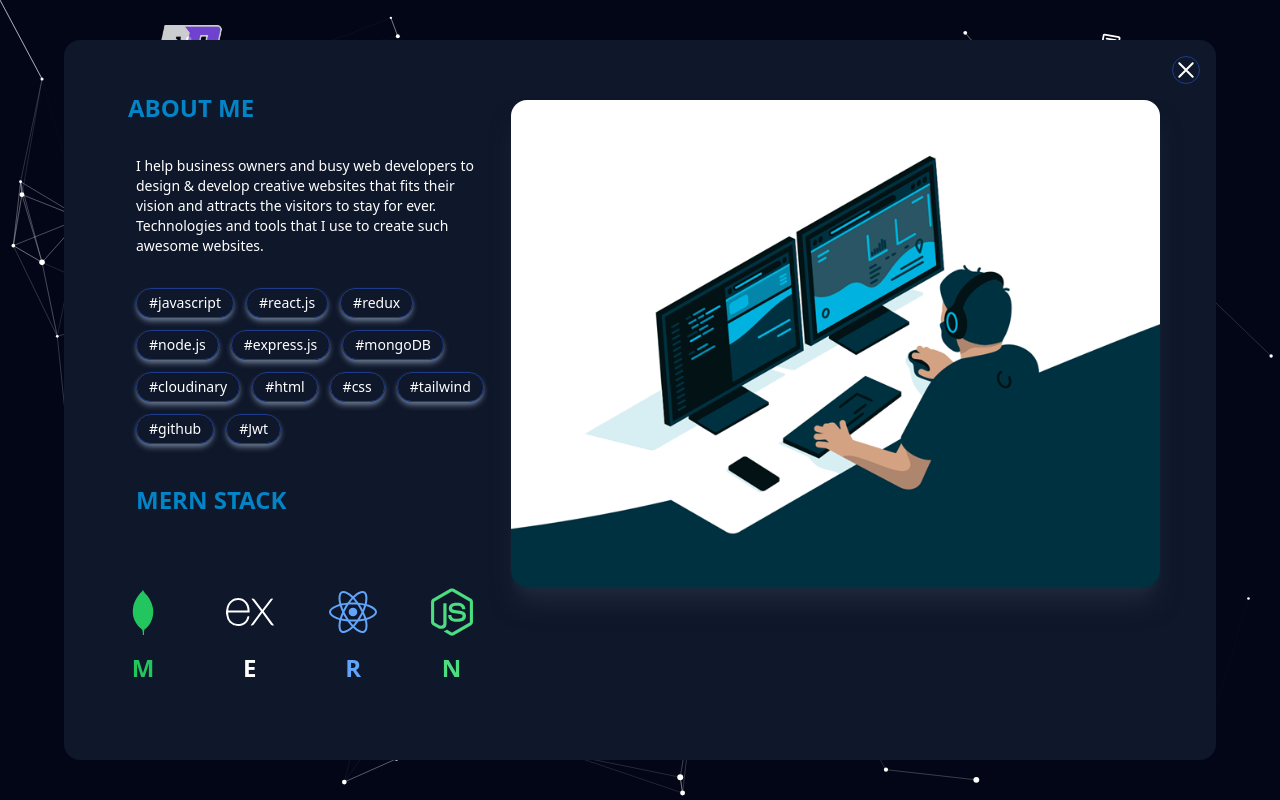
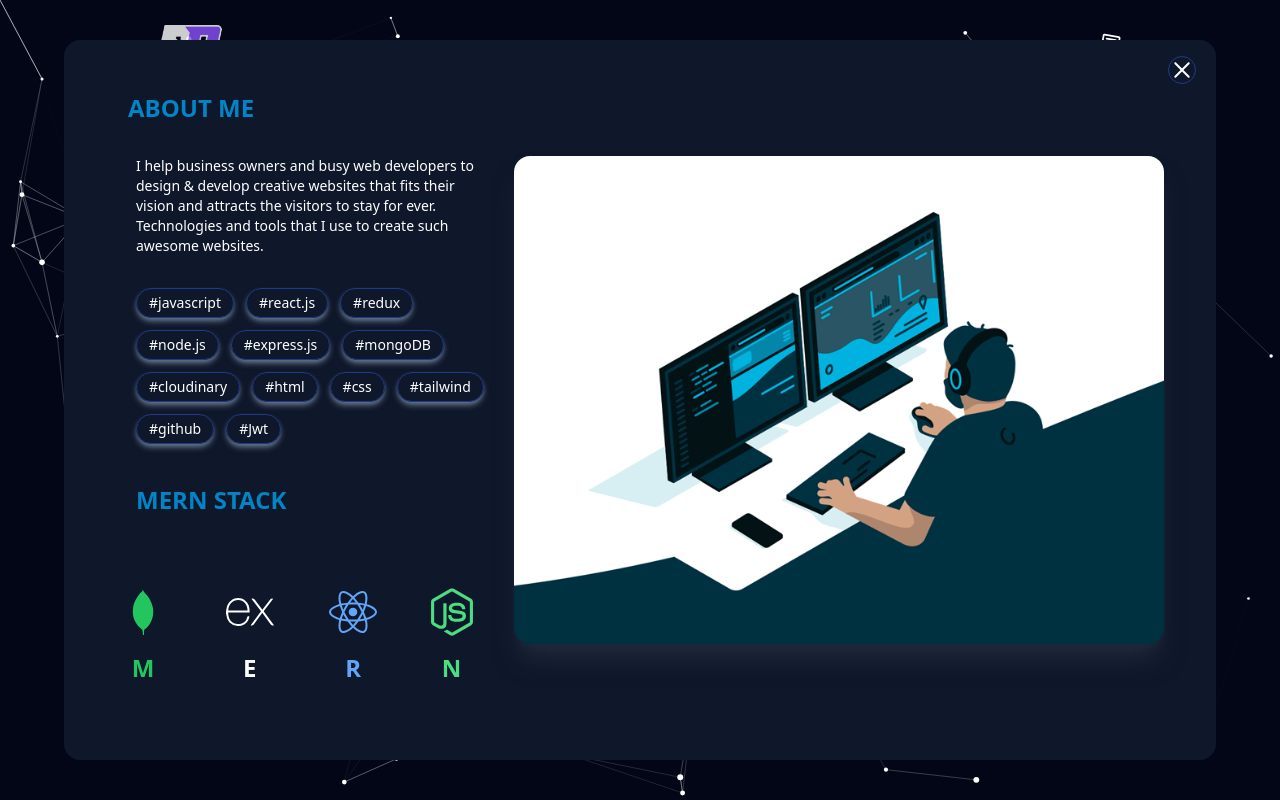
Before and after one commit to Namank65/MyPortfolio, a React (Vite) app: page / in a window 1280 px wide. Both pictures are taken after a click on the button "About Me". Built offline with nearby package versions, Linux system fonts and the light colour scheme.

Commit message:
making the about section more user friendly

```diff
--- a/src/components/AboutMePop.jsx
+++ b/src/components/AboutMePop.jsx
@@ -34,7 +34,7 @@ const AboutMePop = ({ state }) => {
             to stay for ever. Technologies and tools that I use to create such
             awesome websites.
           </p>
-          <div className="flex flex-wrap gap-1 pl-2 mt-8 md:pl-10 md:gap-3 mb-4 md:mb-0 ">
+          <div className="flex flex-wrap gap-1 pl-2 mt-8 md:pl-10 md:gap-3 mb-4 md:mb-0">
             {skills.map((s, i) => (
               <Skills key={i} data={s} />
             ))}
@@ -77,15 +77,15 @@ const AboutMePop = ({ state }) => {
           </div>
         </div>
       </div>
-      <div className="flex flex-col">
-        <div className="flex justify-end m-4 ">
+      <div className="flex flex-col justify-center">
+        <div className="flex m-4 w-8 h-8 absolute right-0 top-0">
           <RxCross2
             className="cursor-pointer size-7 bg-transparent border border-blue-900 rounded-full hover:rotate-45 transition-all "
             onClick={() => state()}
           />
         </div>
         <img
-          className="w-[90%] rounded-2xl m-4 mt-0 shadow-xl shadow-slate-800"
+          className="w-[90%] rounded-2xl m-4 ml-5 shadow-xl shadow-slate-800"
           src={aboutMeImg}
           alt="aboutImg"
         />
```
Also changed, not shown: 5 other files (tests, documents, lock files or other folders).
